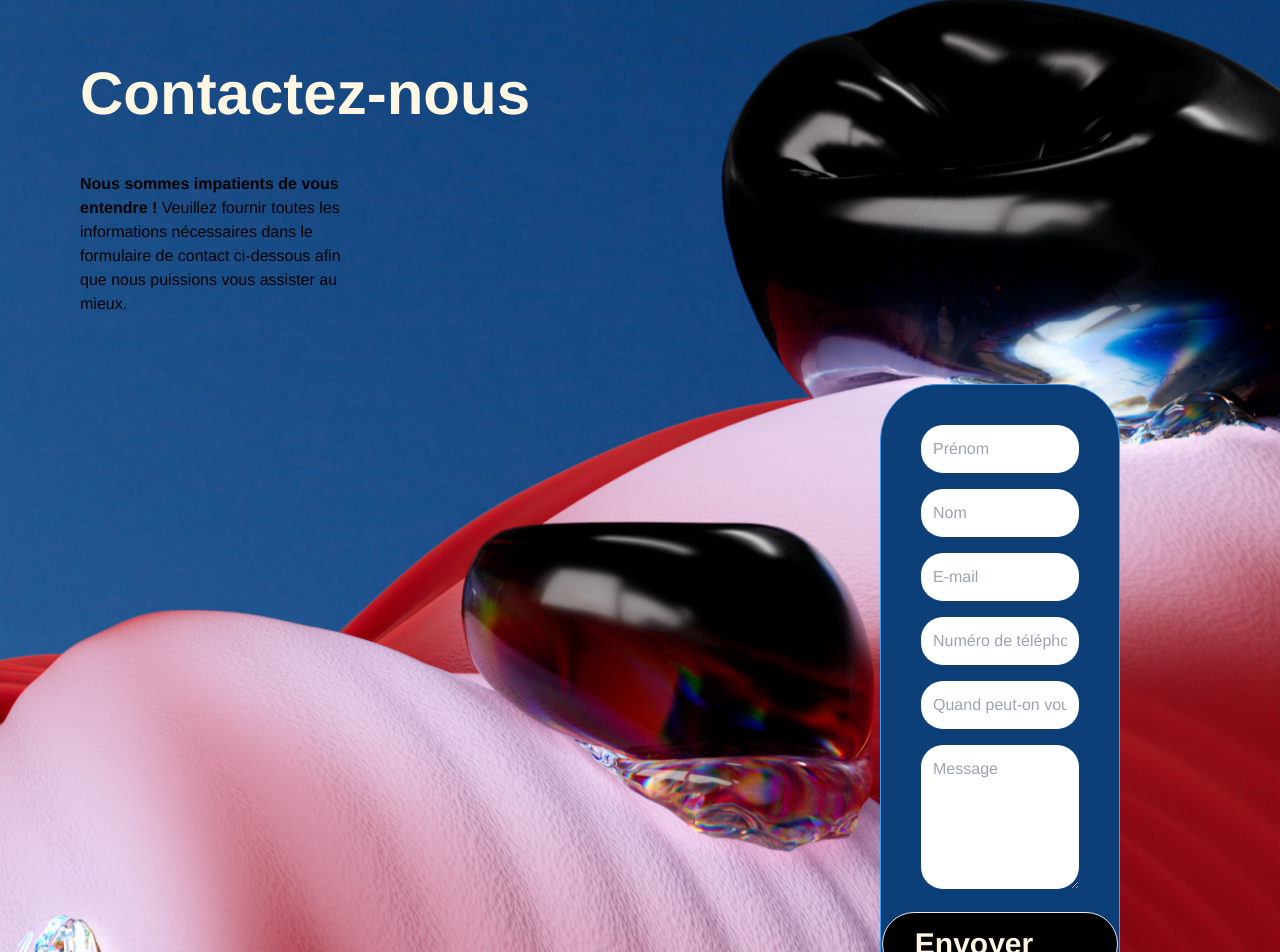
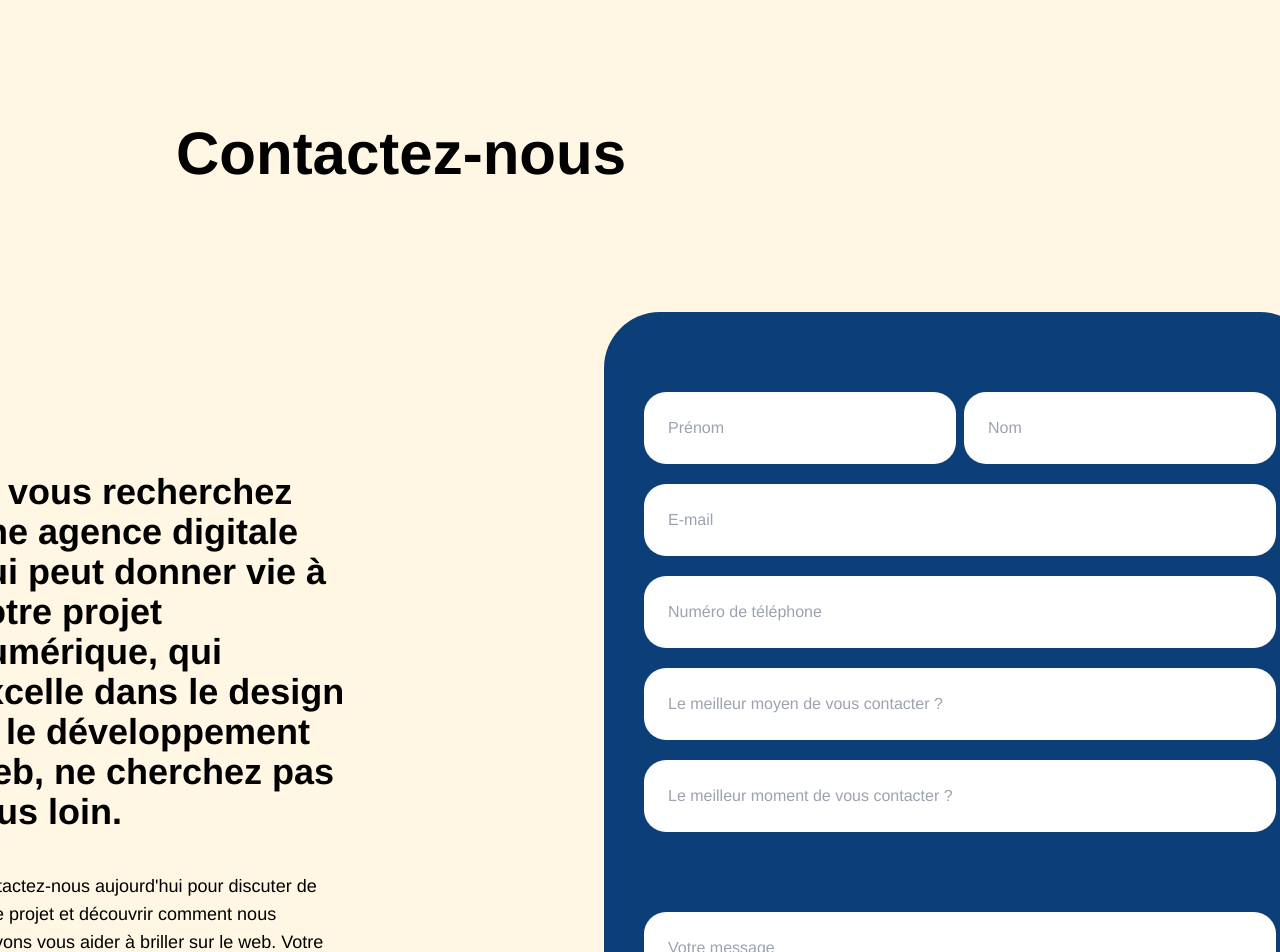
Before and after one commit to franzhopp/v3q, a React (Vite) app: page / in a window 1280 px wide. Shown: the part 2477-3429 px from the top of the page. Built offline with nearby package versions, Linux system fonts and the light colour scheme.

Commit message:
[ADD] add section contact

```diff
--- a/index.html
+++ b/index.html
@@ -1,13 +1,54 @@
 <!doctype html>
 <html lang="en">
+
 <head>
   <meta charset="UTF-8" />
   <link rel="shortcut icon" href="./logo-bit.png" type="image/x-icon">
   <meta name="viewport" content="width=device-width, initial-scale=1.0" />
   <title>Navi Studio | Agence digitale</title>
 </head>
+
+<style>
+  body {
+    margin: 0;
+    padding: 0;
+    height: 100%;
+  }
+
+  .loader-wrapper {
+    width: 100%;
+    height: 100%;
+    position: fixed;
+    top: 0;
+    left: 0;
+    background-color: #0b0b0b;
+    display: grid;
+    place-items: center;
+  }
+
+  .loader {
+    border: 16px solid #e3e3e3;
+    border-top: 16px solid #3498db;
+    border-radius: 50%;
+    width: 140px;
+    height: 140px;
+    animation: spin 1s linear infinite;
+  }
+
+  @keyframes spin {
+    0% {
+      transform: rotate(0deg);
+    }
+
+    100% {
+      transform: rotate(360deg);
+    }
+  }
+</style>
+
 <body class="bg-FFF6E4">
   <div id="root"></div>
   <script type="module" src="/src/main.jsx"></script>
 </body>
+
 </html>
--- a/src/Components/Contact/contact.jsx
+++ b/src/Components/Contact/contact.jsx
@@ -1,168 +1,247 @@
+// const Form = () => {
+//   return (
+//     <>
+//       <section id="contact" className="image-navi-studio-contact bg-FFF6E4">
+//         <div className="px-10 py-10 sm:py-10 md:px-20">
+//           <div
+//             className="sm:text-left text-FFF6E4 text-center mt-24 font-extrabold pb-12 text-4xl md:text-6xl"
+//             data-aos="fade-right"
+//           >
+//             Contactez-nous
+//           </div>
+//           <div className="w-80 h-48 ">
+//             <p
+//               className="text-left text-black"
+//               data-aos="zoom-in"
+//               data-aos-duration="1000"
+//             >
+//               <span className="font-extrabold">
+//                 Nous sommes impatients de vous entendre !{" "}
+//               </span>
+//               {`Veuillez fournir toutes les informations nécessaires dans le formulaire de contact ci-dessous afin que nous puissions vous assister au mieux.`}
+//             </p>
+//           </div>
+//         </div>
+
+import Button from "../UI/Button/button";
+import ButtonSend from "../UI/Button/button-send";
+import Title from "../UI/Button/title-contact";
+
+//         {/* <div className="flex justify-center sm:justify-end sm:px-20 pb-48">
+//           <div className="mr-32 mx-auto sm:mr-32 sm:ml-20">
+//             <div className="border border-3E9BF0 rounded-rounded-form-56 h-h-form-900 w-4/6 sm:w-w-form-648">
+//               <div className="md:px-10">
+//                 <div className="flex justify-center space-x-0 sm:flex-col">
+//                   <input
+//                     type="text"
+//                     placeholder="Prénom"
+//                     className="rounded-input-rounded-form-22 p-5 mt-10 sm:mt-20 outline-none input-bordered input-secondary bg-white"
+//                   />
+//                   <input
+//                     type="text"
+//                     placeholder="Nom"
+//                     className="rounded-input-rounded-form-22 p-5 mt-20 sm:mt-10 primary outline-none input-bordered input-secondary bg-white"
+//                   />
+//                 </div>
+//               <div className="flex justify-center items-center sm:px-20  px-20">
+//                 <div className="flex flex-col">
+//                   <input
+//                     type="text"
+//                     placeholder="E-mail"
+//                     className="rounded-input-rounded-form-22 p-5 mt-20 sm:mt-10 outline-none input-bordered input-secondary bg-white"
+//                   />
+//                   <input
+//                     type="text"
+//                     placeholder="Numéro de téléphone"
+//                     className="rounded-input-rounded-form-22 p-5 mt-10 outline-none input-bordered input-secondary bg-white"
+//                   />
+//                   <input
+//                     type="text"
+//                     placeholder="Le meilleur moyen de vous contacter ?"
+//                     className="rounded-input-rounded-form-22 p-5 mt-10 outline-none input-bordered input-secondary bg-white"
+//                   />
+//                   <textarea
+//                     className="rounded-input-rounded-form-22 p-5 mt-10 outline-none input-bordered input-secondary bg-white"
+//                     placeholder="Message"
+//                     cols="30"
+//                     rows="10"
+//                     ></textarea>
+//                 </div>
+//                     </div>
+//               </div>
+//             </div>
+//           </div>
+//         </div> */}
+
+//         <div className="flex justify-center sm:justify-end sm:px-40">
+//           <div className="w-5/6 sm:w-3/4 md:w-1/2 lg:w-1/3 xl:w-1/4">
+//             <div className="bg-0c3e78 mb-20 border border-3E9BF0 rounded-rounded-form-56 p-10">
+//               <div className="mb-4">
+//                 <input
+//                   type="text"
+//                   placeholder="Prénom"
+//                   className="rounded-input-rounded-form-22 p-3 outline-none input-bordered input-secondary bg-white w-full"
+//                 />
+//               </div>
+//               <div className="mb-4">
+//                 <input
+//                   type="text"
+//                   placeholder="Nom"
+//                   className="rounded-input-rounded-form-22 p-3 outline-none input-bordered input-secondary bg-white w-full"
+//                 />
+//               </div>
+//               <div className="mb-4">
+//                 <input
+//                   type="text"
+//                   placeholder="E-mail"
+//                   className="rounded-input-rounded-form-22 p-3 outline-none input-bordered input-secondary bg-white w-full"
+//                 />
+//               </div>
+//               <div className="mb-4">
+//                 <input
+//                   type="text"
+//                   placeholder="Numéro de téléphone"
+//                   className="rounded-input-rounded-form-22 p-3 outline-none input-bordered input-secondary bg-white w-full"
+//                 />
+//               </div>
+//               <div className="mb-4">
+//                 <input
+//                   type="text"
+//                   placeholder="Quand peut-on vous contacter ?"
+//                   className="rounded-input-rounded-form-22 p-3 outline-none input-bordered input-secondary bg-white w-full"
+//                 />
+//               </div>
+//               <div className="mb-4">
+//                 <textarea
+//                   className="rounded-input-rounded-form-22 p-3 outline-none input-bordered input-secondary bg-white w-full"
+//                   placeholder="Message"
+//                   rows="5"
+//                 ></textarea>
+//               </div>
+//               <div className="flex justify-center">
+//                 {/* <button className="bg-black rounded-2xl text-FFF6E4 hover:bg-C22E2E font-bold py-2 px-4 duration-300 ">
+//           Envoyer
+//         </button> */}
+
+//                 <div className="flex justify-center sm:justify-end px-48">
+//                   <button
+//                     data-aos="fade-left"
+//                     className="inline-flex items-center gap-2 border rounded-full bg-black px-8 py-3 text-FFF6E4"
+//                   >
+//                     <span className="text-3xl font-extrabold heading-responsive">
+//                       Envoyer{" "}
+//                     </span>
+
+//                     <svg
+//                       className="hidden sm:block"
+//                       width="44"
+//                       height="38"
+//                       viewBox="0 0 44 38"
+//                       fill="none"
+//                       xmlns="http://www.w3.org/2000/svg"
+//                     >
+//                       <path
+//                         d="M3 16.5C1.61929 16.5 0.5 17.6193 0.5 19C0.5 20.3807 1.61929 21.5 3 21.5L3 16.5ZM42.7678 20.7678C43.7441 19.7915 43.7441 18.2085 42.7678 17.2322L26.8579 1.32233C25.8816 0.346021 24.2986 0.346021 23.3223 1.32233C22.346 2.29864 22.346 3.88155 23.3223 4.85787L37.4645 19L23.3223 33.1421C22.346 34.1184 22.346 35.7014 23.3223 36.6777C24.2986 37.654 25.8816 37.654 26.8579 36.6777L42.7678 20.7678ZM3 21.5L41 21.5L41 16.5L3 16.5L3 21.5Z"
+//                         fill="black"
+//                       />
+//                     </svg>
+
+//                     <svg
+//                       className="sm:hidden"
+//                       width="44"
+//                       height="38"
+//                       viewBox="0 0 44 38"
+//                       fill="none"
+//                       xmlns="http://www.w3.org/2000/svg"
+//                     >
+//                       <path
+//                         d="M3 16.5C1.61929 16.5 0.5 17.6193 0.5 19C0.5 20.3807 1.61929 21.5 3 21.5L3 16.5ZM42.7678 20.7678C43.7441 19.7915 43.7441 18.2085 42.7678 17.2322L26.8579 1.32233C25.8816 0.346021 24.2986 0.346021 23.3223 1.32233C22.346 2.29864 22.346 3.88155 23.3223 4.85787L37.4645 19L23.3223 33.1421C22.346 34.1184 22.346 35.7014 23.3223 36.6777C24.2986 37.654 25.8816 37.654 26.8579 36.6777L42.7678 20.7678ZM3 21.5L41 21.5L41 16.5L3 16.5L3 21.5Z"
+//                         fill="black"
+//                       />
+//                     </svg>
+//                   </button>
+//                 </div>
+//               </div>
+//             </div>
+//           </div>
+//         </div>
+//       </section>
+//     </>
+//   );
+// };
+
+// export default Form;
+
 const Form = () => {
   return (
-    <>
-      <section id="contact" className="image-navi-studio-contact bg-FFF6E4">
-        <div className="px-10 py-5 sm:py-5 md:px-20">
-          <div
-            className="sm:text-left text-FFF6E4 text-center mt-24 font-extrabold pb-12 text-4xl md:text-6xl"
-            data-aos="fade-right"
-          >
-            Contactez-nous
-          </div>
-          <div className="w-72 h-48">
-            <p
-              className="text-left text-black"
-              data-aos="zoom-in"
-              data-aos-duration="1000"
-            >
-              <span className="font-extrabold">
-                Nous sommes impatients de vous entendre !{" "}
-              </span>
-              {`Veuillez fournir toutes les informations nécessaires dans le formulaire de contact ci-dessous afin que nous puissions vous assister au mieux.`}
-            </p>
-          </div>
+    <section id="contact">
+      <div className="title">
+        <Title />
+      </div>
+
+      <div className="flex justify-center sm:flex-row flex-col m-10 mt-20 sm:mt-72">
+        <div className="w-96 h-3/6 mr-64 mb-20 sm:mb-10 sm:text-left md:text-left">
+          <p className="font-extrabold text-2xl sm:text-4xl text-black w-80 sm:w-96">
+            Si vous recherchez une agence digitale qui peut donner vie à votre
+            projet numérique, qui excelle dans le design et le développement
+            web, ne cherchez pas plus loin.
+          </p>
+          <p  data-aos="zoom-in"
+                data-aos-duration="1000" className="text-black text-lg w-80 sm:w-96 mt-10">
+          {`Contactez-nous aujourd'hui pour discuter de
+          votre projet et découvrir comment nous pouvons vous aider à briller
+          sur le web. Votre succès numérique est notre mission.`}
+          </p>
         </div>
 
-        {/* <div className="flex justify-center sm:justify-end sm:px-20 pb-48">
-          <div className="mr-32 mx-auto sm:mr-32 sm:ml-20">
-            <div className="border border-3E9BF0 rounded-rounded-form-56 h-h-form-900 w-4/6 sm:w-w-form-648">
-              <div className="md:px-10">
-                <div className="flex justify-center space-x-0 sm:flex-col">
+        <div>
+          <div className="flex flex-col">
+            <div className="sm:w-w-f">
+              <div className="bg-0c3e78 relative bottom-10 sm:bottom-40 mb-20 rounded-rounded-form-56 p-10">
+                <div className="flex justify-center sm:space-x-2">
                   <input
                     type="text"
                     placeholder="Prénom"
-                    className="rounded-input-rounded-form-22 p-5 mt-10 sm:mt-20 outline-none input-bordered input-secondary bg-white"
+                    className="rounded-input-rounded-form-22 p-6 outline-none input-bordered input-secondary bg-white w-full mt-10"
                   />
                   <input
                     type="text"
                     placeholder="Nom"
-                    className="rounded-input-rounded-form-22 p-5 mt-20 sm:mt-10 primary outline-none input-bordered input-secondary bg-white"
+                    className="rounded-input-rounded-form-22 p-6 outline-none input-bordered input-secondary bg-white w-full mt-10"
                   />
                 </div>
-              <div className="flex justify-center items-center sm:px-20  px-20">
-                <div className="flex flex-col">
-                  <input
-                    type="text"
-                    placeholder="E-mail"
-                    className="rounded-input-rounded-form-22 p-5 mt-20 sm:mt-10 outline-none input-bordered input-secondary bg-white"
-                  />
-                  <input
-                    type="text"
-                    placeholder="Numéro de téléphone"
-                    className="rounded-input-rounded-form-22 p-5 mt-10 outline-none input-bordered input-secondary bg-white"
-                  />
-                  <input
-                    type="text"
-                    placeholder="Le meilleur moyen de vous contacter ?"
-                    className="rounded-input-rounded-form-22 p-5 mt-10 outline-none input-bordered input-secondary bg-white"
-                  />
-                  <textarea
-                    className="rounded-input-rounded-form-22 p-5 mt-10 outline-none input-bordered input-secondary bg-white"
-                    placeholder="Message"
-                    cols="30"
-                    rows="10"
-                    ></textarea>
-                </div>
-                    </div>
-              </div>
-            </div>
-          </div>
-        </div> */}
-
-        <div className="flex justify-center sm:justify-end sm:px-40">
-          <div className="w-5/6 sm:w-3/4 md:w-1/2 lg:w-1/3 xl:w-1/4">
-            <div className="bg-0c3e78 mb-20 border border-3E9BF0 rounded-rounded-form-56 p-10">
-              <div className="mb-4">
-                <input
-                  type="text"
-                  placeholder="Prénom"
-                  className="rounded-input-rounded-form-22 p-3 outline-none input-bordered input-secondary bg-white w-full"
-                />
-              </div>
-              <div className="mb-4">
-                <input
-                  type="text"
-                  placeholder="Nom"
-                  className="rounded-input-rounded-form-22 p-3 outline-none input-bordered input-secondary bg-white w-full"
-                />
-              </div>
-              <div className="mb-4">
                 <input
                   type="text"
                   placeholder="E-mail"
-                  className="rounded-input-rounded-form-22 p-3 outline-none input-bordered input-secondary bg-white w-full"
+                  className="rounded-input-rounded-form-22 p-6 outline-none input-bordered input-secondary bg-white w-full  mt-5"
                 />
-              </div>
-              <div className="mb-4">
                 <input
                   type="text"
                   placeholder="Numéro de téléphone"
-                  className="rounded-input-rounded-form-22 p-3 outline-none input-bordered input-secondary bg-white w-full"
+                  className="rounded-input-rounded-form-22 p-6 outline-none input-bordered input-secondary bg-white w-full  mt-5"
                 />
-              </div>
-              <div className="mb-4">
                 <input
                   type="text"
-                  placeholder="Quand peut-on vous contacter ?"
-                  className="rounded-input-rounded-form-22 p-3 outline-none input-bordered input-secondary bg-white w-full"
+                  placeholder="Le meilleur moyen de vous contacter ?"
+                  className="rounded-input-rounded-form-22 p-6 outline-none input-bordered input-secondary bg-white w-full  mt-5"
                 />
-              </div>
-              <div className="mb-4">
+                <input
+                  type="text"
+                  placeholder="Le meilleur moment de vous contacter ?"
+                  className="rounded-input-rounded-form-22 p-6 outline-none input-bordered input-secondary bg-white w-full  mt-5"
+                />
                 <textarea
-                  className="rounded-input-rounded-form-22 p-3 outline-none input-bordered input-secondary bg-white w-full"
-                  placeholder="Message"
+                  className="rounded-input-rounded-form-22 p-6 outline-none input-bordered input-secondary bg-white w-full mt-20"
+                  placeholder="Votre message"
                   rows="5"
                 ></textarea>
-              </div>
-              <div className="flex justify-center">
-                {/* <button className="bg-black rounded-2xl text-FFF6E4 hover:bg-C22E2E font-bold py-2 px-4 duration-300 ">
-          Envoyer
-        </button> */}
-
-                <div className="flex justify-center sm:justify-end px-48">
-                  <button
-                    data-aos="fade-left"
-                    className="inline-flex items-center gap-2 border rounded-full bg-black px-8 py-3 text-FFF6E4"
-                  >
-                    <span className="text-3xl font-extrabold heading-responsive">
-                      Envoyer{" "}
-                    </span>
-
-                    <svg
-                      className="hidden sm:block"
-                      width="44"
-                      height="38"
-                      viewBox="0 0 44 38"
-                      fill="none"
-                      xmlns="http://www.w3.org/2000/svg"
-                    >
-                      <path
-                        d="M3 16.5C1.61929 16.5 0.5 17.6193 0.5 19C0.5 20.3807 1.61929 21.5 3 21.5L3 16.5ZM42.7678 20.7678C43.7441 19.7915 43.7441 18.2085 42.7678 17.2322L26.8579 1.32233C25.8816 0.346021 24.2986 0.346021 23.3223 1.32233C22.346 2.29864 22.346 3.88155 23.3223 4.85787L37.4645 19L23.3223 33.1421C22.346 34.1184 22.346 35.7014 23.3223 36.6777C24.2986 37.654 25.8816 37.654 26.8579 36.6777L42.7678 20.7678ZM3 21.5L41 21.5L41 16.5L3 16.5L3 21.5Z"
-                        fill="black"
-                      />
-                    </svg>
-
-                    <svg
-                      className="sm:hidden"
-                      width="44"
-                      height="38"
-                      viewBox="0 0 44 38"
-                      fill="none"
-                      xmlns="http://www.w3.org/2000/svg"
-                    >
-                      <path
-                        d="M3 16.5C1.61929 16.5 0.5 17.6193 0.5 19C0.5 20.3807 1.61929 21.5 3 21.5L3 16.5ZM42.7678 20.7678C43.7441 19.7915 43.7441 18.2085 42.7678 17.2322L26.8579 1.32233C25.8816 0.346021 24.2986 0.346021 23.3223 1.32233C22.346 2.29864 22.346 3.88155 23.3223 4.85787L37.4645 19L23.3223 33.1421C22.346 34.1184 22.346 35.7014 23.3223 36.6777C24.2986 37.654 25.8816 37.654 26.8579 36.6777L42.7678 20.7678ZM3 21.5L41 21.5L41 16.5L3 16.5L3 21.5Z"
-                        fill="black"
-                      />
-                    </svg>
-                  </button>
-                </div>
+            <ButtonSend/>
               </div>
             </div>
           </div>
         </div>
-      </section>
-    </>
+      </div>
+    </section>
   );
 };
 
--- a/src/Components/Footer/footer.jsx
+++ b/src/Components/Footer/footer.jsx
@@ -23,7 +23,7 @@ const Footer = () => {
           </a>
         </div>
         <div className="text-center text-black mt-8 font-semibold">
-          &copy; Développé, designé par <span className="text-C22E2E">Mélissa</span> et <span className="text-C22E2E">Louisa</span>. | Tous droits réservés.
+          &copy; Designé, développé par <span className="text-C22E2E">Mélissa</span> et <span className="text-C22E2E">Louisa</span>. | Tous droits réservés.
         </div>
       </footer>
     </>
--- /dev/null
+++ b/src/Components/UI/Button/button-send.jsx
@@ -0,0 +1,48 @@
+import { NavLink } from "react-router-dom";
+
+const ButtonSend = () => {
+  return (
+    <>
+      <div className="flex justify-center sm:justify-end px-48 relative top-20 left-0 sm:left-44">
+        <NavLink
+          data-aos="fade-right"
+          className="inline-flex items-center gap-2 rounded-full bg-black px-8 py-3 text-FFF6E4"
+        >
+          <span className="text-3xl font-extrabold heading-responsive">
+            Envoyer
+          </span>
+
+          <svg
+            className="hidden sm:block"
+            width="44"
+            height="38"
+            viewBox="0 0 44 38"
+            fill="none"
+            xmlns="http://www.w3.org/2000/svg"
+          >
+            <path
+              d="M3 16.5C1.61929 16.5 0.5 17.6193 0.5 19C0.5 20.3807 1.61929 21.5 3 21.5L3 16.5ZM42.7678 20.7678C43.7441 19.7915 43.7441 18.2085 42.7678 17.2322L26.8579 1.32233C25.8816 0.346021 24.2986 0.346021 23.3223 1.32233C22.346 2.29864 22.346 3.88155 23.3223 4.85787L37.4645 19L23.3223 33.1421C22.346 34.1184 22.346 35.7014 23.3223 36.6777C24.2986 37.654 25.8816 37.654 26.8579 36.6777L42.7678 20.7678ZM3 21.5L41 21.5L41 16.5L3 16.5L3 21.5Z"
+              fill="black"
+            />
+          </svg>
+
+          <svg
+            className="sm:hidden"
+            width="44"
+            height="38"
+            viewBox="0 0 44 38"
+            fill="none"
+            xmlns="http://www.w3.org/2000/svg"
+          >
+            <path
+              d="M3 16.5C1.61929 16.5 0.5 17.6193 0.5 19C0.5 20.3807 1.61929 21.5 3 21.5L3 16.5ZM42.7678 20.7678C43.7441 19.7915 43.7441 18.2085 42.7678 17.2322L26.8579 1.32233C25.8816 0.346021 24.2986 0.346021 23.3223 1.32233C22.346 2.29864 22.346 3.88155 23.3223 4.85787L37.4645 19L23.3223 33.1421C22.346 34.1184 22.346 35.7014 23.3223 36.6777C24.2986 37.654 25.8816 37.654 26.8579 36.6777L42.7678 20.7678ZM3 21.5L41 21.5L41 16.5L3 16.5L3 21.5Z"
+              fill="black"
+            />
+          </svg>
+        </NavLink>
+      </div>
+    </>
+  );
+};
+
+export default ButtonSend;
--- /dev/null
+++ b/src/Components/UI/Button/title-contact.jsx
@@ -0,0 +1,12 @@
+const Title = () => {
+  return (
+    <div
+      className="text-black mt-20 sm:mt-44 ml-10 sm:ml-44 sm:text-left text-center font-extrabold text-4xl sm:text-5xl md:text-6xl"
+      data-aos="fade-right"
+    >
+      Contactez-nous
+    </div>
+  );
+};
+
+export default Title;
--- a/tailwind.config.js
+++ b/tailwind.config.js
@@ -15,13 +15,11 @@ export default {
       },
 
       height: {
-        'h-form-900': '900px',
+        'h-f': '987px',
       },
 
       width: {
-        'w-form-648': '648px',
-        'input-w-28': '28rem',
-        'input-w-38': '30rem',
+        'w-f': '712px',
       },
 
       backgroundColor: {
@@ -33,7 +31,7 @@ export default {
         'FFF6E4': '#FFF6E4',
         'C22E2E': '#C22E2E',
         '0C3E78': '#0C3E78',
-        '3E9BF0' : '#3E9BF0',
+        '3E9BF0': '#3E9BF0',
       },
 
       fontFamily: {
```
Also changed, not shown: src/context/LoadingTheme.jsx (added, +26 -0 lines), src/index.css (+8 -0 lines), src/hook/useLoading.jsx (added). Lines whose indentation alone changed are shown as unchanged.
